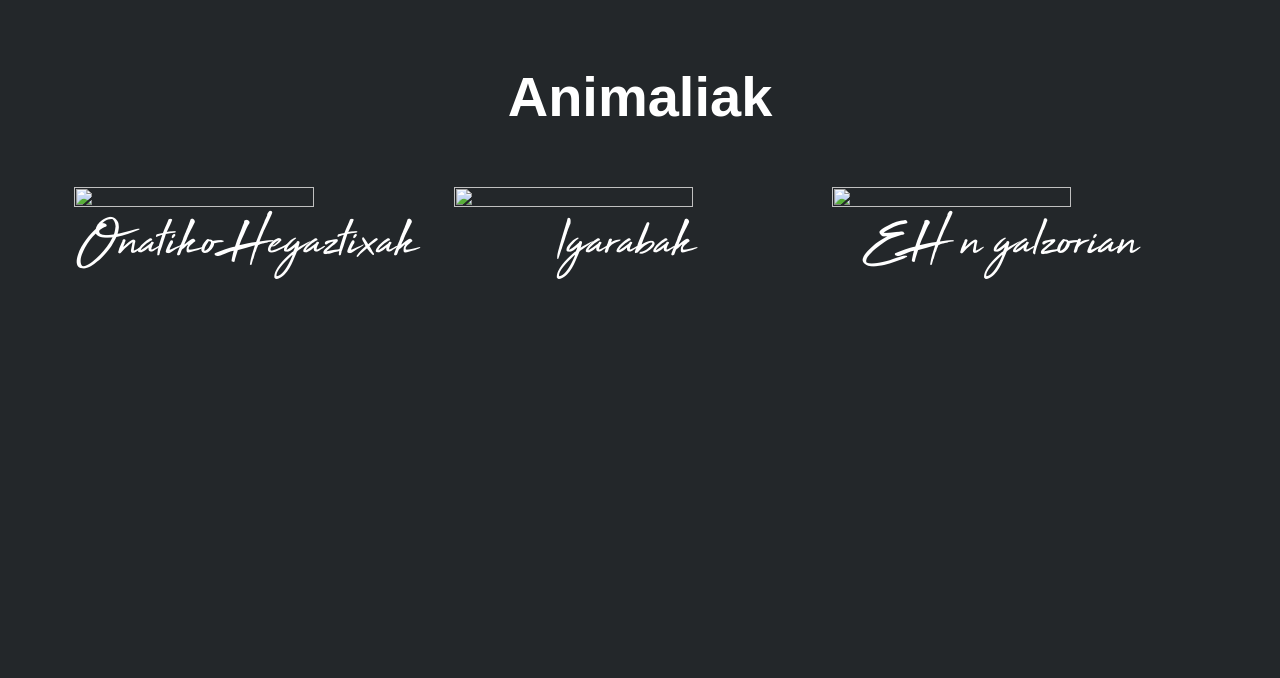
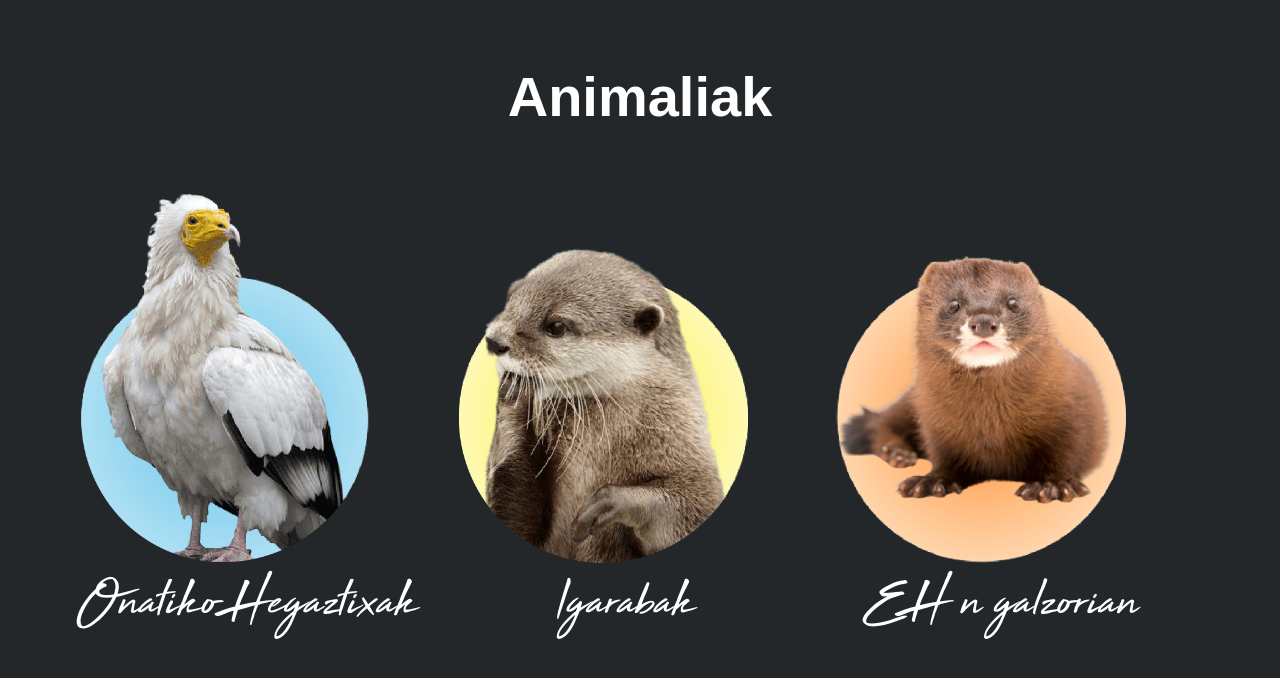
Before and after one commit to axii14/Animaliak, a plain HTML site: page index.html in a window 1280 px wide. Drawn offline with Linux system fonts and the light colour scheme.

Commit message:
Update index.html

```diff
--- a/index.html
+++ b/index.html
@@ -9,14 +9,14 @@
 <table width="90%" align="center">
     <tr>
       <td width="14%" valign="bottom">
-    <img src="animalixak111" width="80%">
+    <img src="animalixak111.png" width="80%">
       </td>
       <td width="14%" valign="bottom">
-  <img src="animalixak222" width="80%">
+  <img src="animalixak222.png" width="80%">
       </td>
       </td>
       <td width="14%" valign="bottom">
-  <img src="animalixak333" width="80%">
+  <img src="animalixak333.png" width="80%">
       </td>
       </td>
     </tr>
```
